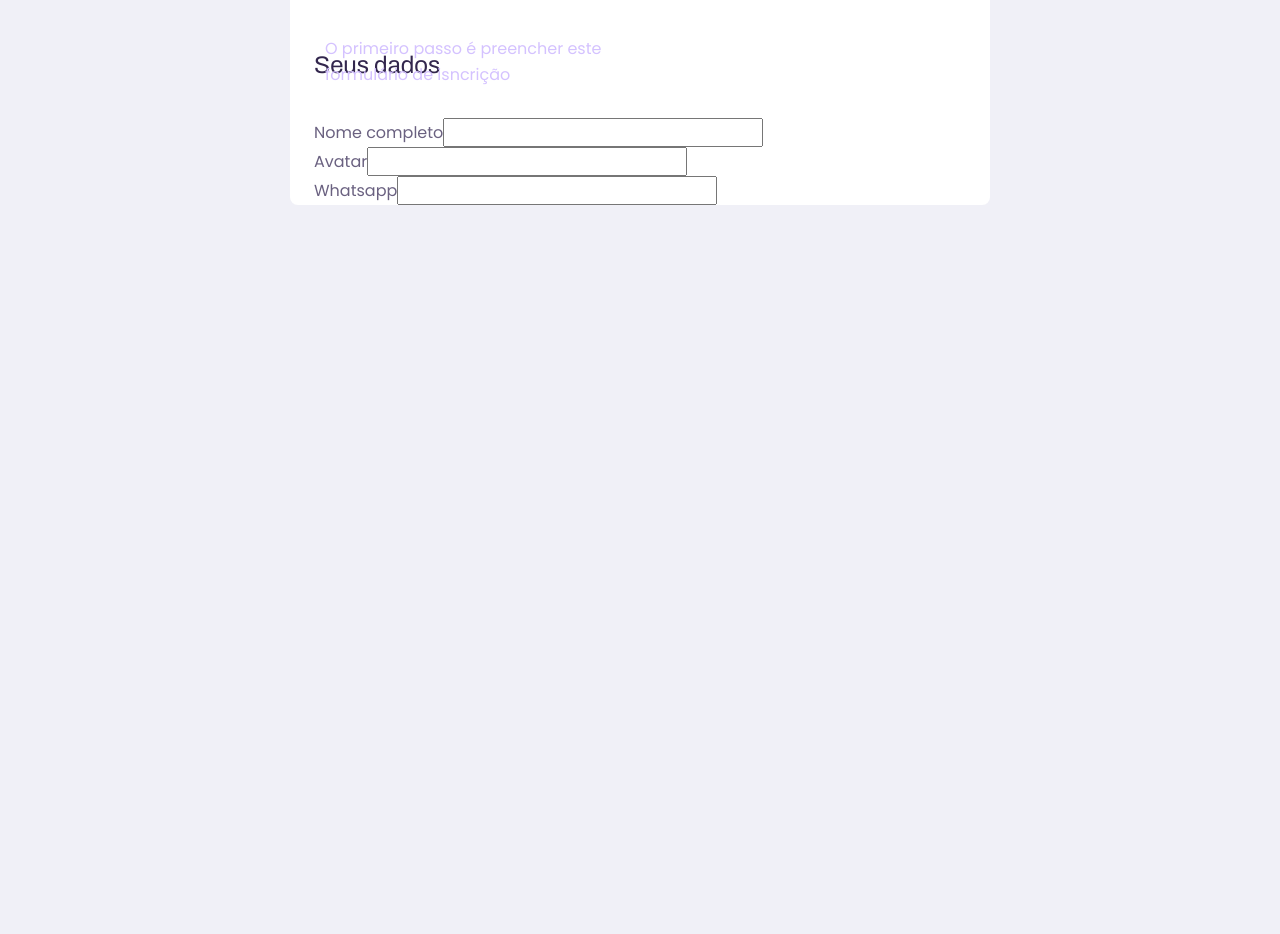
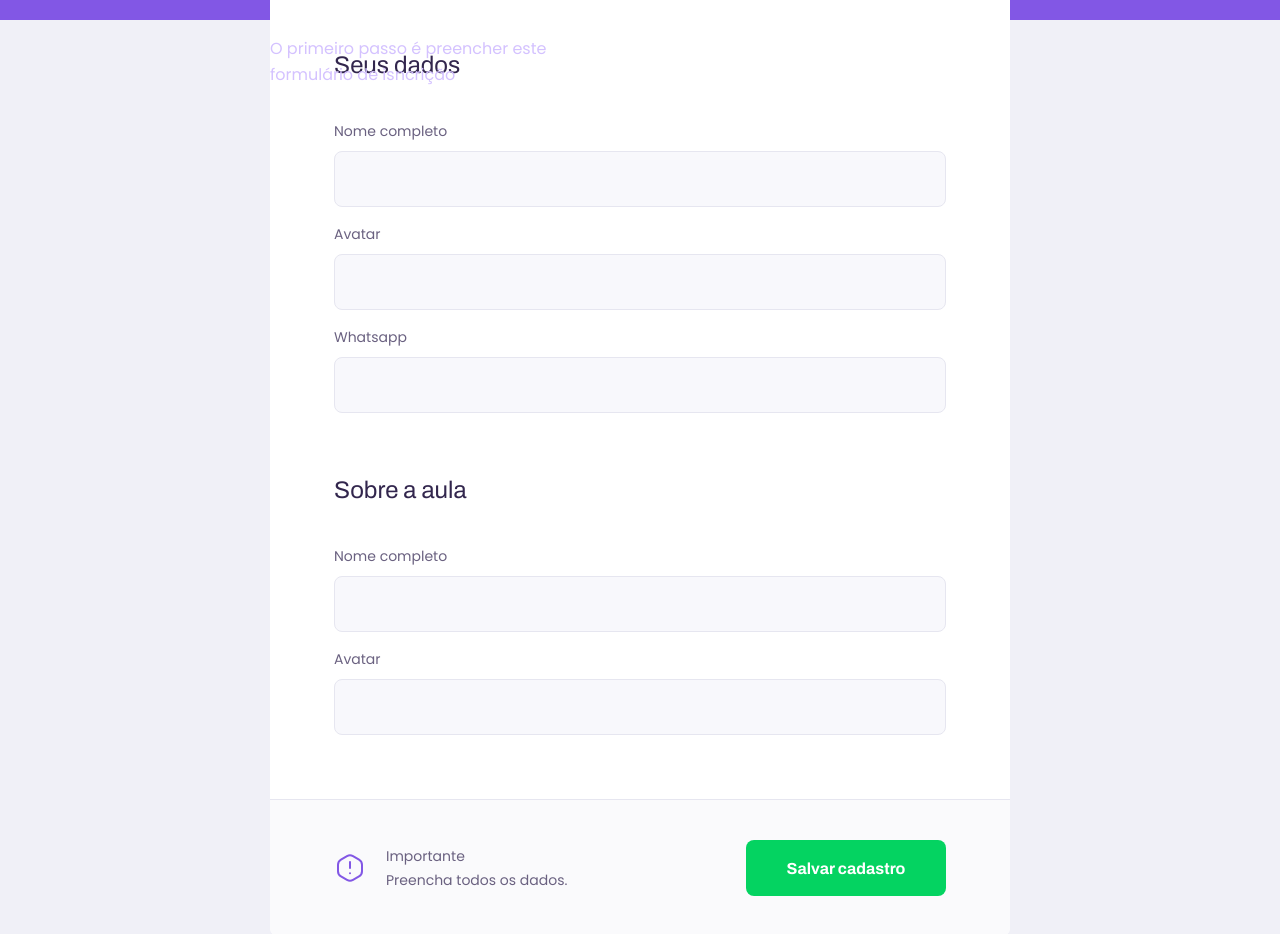
Before and after one commit to DenitoJCarvalho/Projetos, a React (Create React App) app in the folder next level week/2/web/: page /give-classes in a window 1280 px wide. Shown: the part 120-1054 px from the top of the page. Before the commit the page ends 800 px from the top, so only its background shows below. Built offline with nearby package versions, Linux system fonts and the light colour scheme.

Commit message:
Terminado estilização do formulário

```diff
--- a/next level week/2/web/src/components/input/styles.css
+++ b/next level week/2/web/src/components/input/styles.css
@@ -0,0 +1,36 @@
+/* coding: utf-8 */
+
+
+.input-block {
+    position: relative;
+}
+
+.input-block + .input-block {
+    margin-top: 1.4rem;
+}
+
+.input-block label {
+    font-size: 1.4rem;
+}
+
+.input-block input {
+    width: 100%;
+    height: 5.6rem;
+    margin-top: 0.8rem;
+    border-radius: 0.8rem;
+    background: var(--color-input-background);
+    border: 1px solid var(--color-line-in-white);
+    outline: 0;
+    padding: 0 1.6rem;
+    font: 1.6rem Archivo;
+}
+
+.input-block:focus-within:after {
+    width: calc(100% - 3.2rem);
+    height: 2px;
+    content: '';
+    background: var(--color-primary-light);
+    position: absolute;
+    left: 1.6rem;
+    right: 1.6rem;
+}
--- a/next level week/2/web/src/pages/TeacherForm/index.tsx
+++ b/next level week/2/web/src/pages/TeacherForm/index.tsx
@@ -1,6 +1,9 @@
 import React from 'react'
 
 import PageHeader from '../../components/PageHeader'
+import Input from '../../components/input'
+
+import warningIcon from '../../assets/images/icons/warning.svg'
 
 import './styles.css'
 
@@ -15,21 +18,31 @@
             <main>
                 <fieldset>
                     <legend>Seus dados</legend>
-                    <div className="input-block">
-                        <label htmlFor="name">Nome completo</label>
-                        <input type="text" id="name" />
-                    </div>
 
-                    <div className="input-block">
-                        <label htmlFor="avatar">Avatar</label>
-                        <input type="text" id="avatar" />
-                    </div>
+                    <Input name="name" label="Nome completo" />
+                    <Input name="avatar" label="Avatar" />
+                    <Input name="whatsapp" label="Whatsapp" />
 
-                    <div className="input-block">
-                        <label htmlFor="whatsapp">Whatsapp</label>
-                        <input type="text" id="whatsapp" />
-                    </div>
                 </fieldset>
+
+                <fieldset>
+                    <legend> Sobre a aula</legend>
+
+                    <Input name="subject" label="Nome completo" />
+                    <Input name="cost" label="Avatar" />
+
+                </fieldset>
+
+                <footer>
+                    <p>
+                        <img src={warningIcon} alt="Aviso importante" />
+                        Importante <br/>
+                        Preencha todos os dados.
+                    </p>
+                    <button type="button">
+                        Salvar cadastro
+                    </button>
+                </footer>
             </main>
 
         </div>
--- a/next level week/2/web/src/pages/TeacherForm/styles.css
+++ b/next level week/2/web/src/pages/TeacherForm/styles.css
@@ -40,3 +40,80 @@
     padding-bottom: 1.6rem;
     border-bottom: 1xp solid var(--color-line-in-white);
 }
+
+#page-teacher-form main .input-block label {
+    color: var(---color-text-complement);
+}
+
+#page-teacher-form main footer {
+    padding: 4rem 2.4rem;
+    background: var(--color-box-footer);
+    border-top: 1px solid var(--color-line-in-white);
+    margin-top: 6.4rem;
+}
+
+#page-teacher-form main footer p {
+    display: flex;
+    align-items: center;
+    justify-content: center;
+    font-size: 1.4rem;
+    line-height: 2.4rem;
+    color: var(---color-text-complement);
+}
+
+#page-teacher-form main footer p img {
+    margin-right: 2rem;
+}
+
+#page-teacher-form main footer button {
+    width: 100%;
+    height: 5.6rem;
+    background: var(--color-secundary);
+    color: var(--color-button-text);
+    border: 0;
+    border-radius: 0.8rem;
+    cursor:pointer;
+    font: 700 1.6rem Archivo;
+    display: flex;
+    justify-content: center;
+    align-items: center;
+    text-decoration: none;
+    transition: background-color 0.2s;
+    margin-top: 1.2rem;
+}
+
+#page-teacher-form main footer button:hover {
+    background: var(--color-secundary-dark);
+}
+
+
+@media (min-width: 700px) {
+    #page-teacher-form {
+        max-width: 300vw;
+    }
+
+    #page-teacher-form .page-header .header-content {
+        margin-bottom: 0;
+    }
+
+    #page-teacher-form main fieldset {
+        padding: 0 6.4rem;
+    }
+
+    #page-teacher-form main footer {
+        padding: 4.0rem 6.4rem;
+        display: flex;
+        align-items: center;
+        justify-content: space-between;
+    }
+
+    #page-teacher-form main footer p {
+        justify-content: space-between;
+    }
+
+    #page-teacher-form main footer button {
+        width: 20rem;
+        margin-top: 0;
+    }
+
+}
--- a/next level week/2/web/src/pages/TeacherList/index.tsx
+++ b/next level week/2/web/src/pages/TeacherList/index.tsx
@@ -1,8 +1,11 @@
 import React from 'react'
 
-import './styles.css'
 import PageHeader from '../../components/PageHeader'
 import TeacherItem from '../../components/TeacherItem'
+import Input from '../../components/input'
+
+import './styles.css'
+
 
 
 
@@ -11,20 +14,9 @@
         <div id="page-teacher-list" className="container">
             <PageHeader title="Que incrível que você quer dar aulas.">
                 <form id="search-teachers">
-                    <div className="input-block">
-                        <label htmlFor="subject">Matéria</label>
-                        <input type="text" id="subject" />
-                    </div>
-
-                    <div className="input-block">
-                        <label htmlFor="week_day">Dia da Semana</label>
-                        <input type="text" id="week_day" />
-                    </div>
-
-                    <div className="input-block">
-                        <label htmlFor="time">Horas</label>
-                        <input type="text" id="time" />
-                    </div>
+                    <Input name="subject" label="Matéria" />
+                    <Input name="week_day" label="Dia da semana" />
+                    <Input type="time" name="time" label="Hora" />
                 </form>
             </PageHeader>
 
--- a/next level week/2/web/src/pages/TeacherList/styles.css
+++ b/next level week/2/web/src/pages/TeacherList/styles.css
@@ -13,46 +13,10 @@
     color: var(--color-text-in-primary);
 }
 
-#search-teachers .input-block {
-    position: relative;
-}
-
-#search-teachers .input-block + .input-block {
-    margin-top: 1.4rem;
-}
-
-#search-teachers .input-block label {
-    font-size: 1.4rem;
-}
-
-#search-teachers .input-block input {
-    width: 100%;
-    height: 5.6rem;
-    margin-top: 0.8rem;
-    border-radius: 0.8rem;
-    background: var(--color-input-background);
-    border: 1px solid var(--color-line-in-white);
-    outline: 0;
-    padding: 0 1.6rem;
-    font: 1.6rem Archivo;
-}
-
-#search-teachers .input-block:focus-within:after {
-    width: calc(100% - 3.2rem);
-    height: 2px;
-    content: '';
-    background: var(--color-primary-light);
-    position: absolute;
-    left: 1.6rem;
-    right: 1.6rem;
-}
-
 #page-teacher-list main {
     margin: 3.2rem auto;
     width: 90%;
 }
-
-
 
 @media (min-width: 700px) {
     #page-teacher-list {
```
